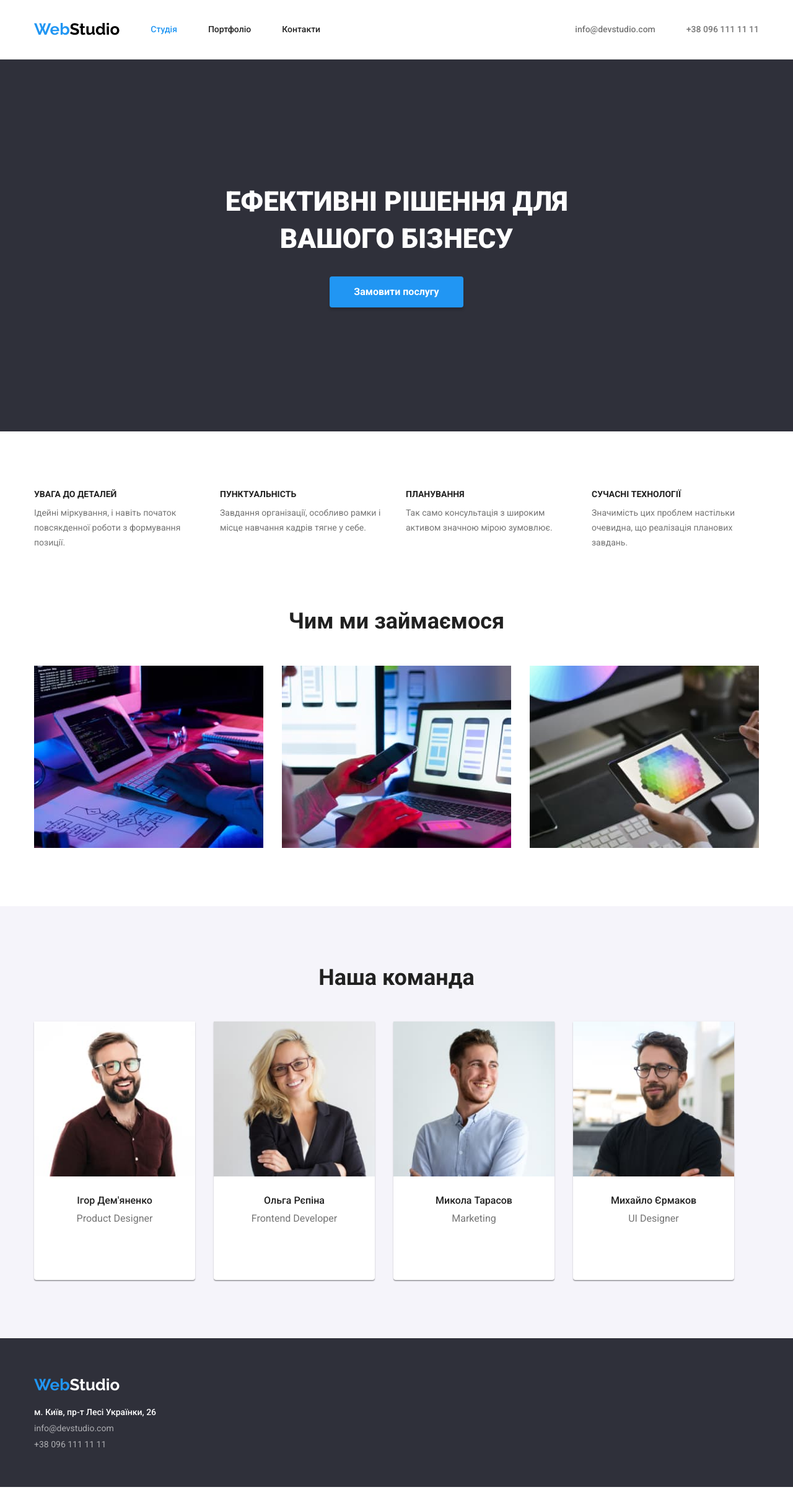
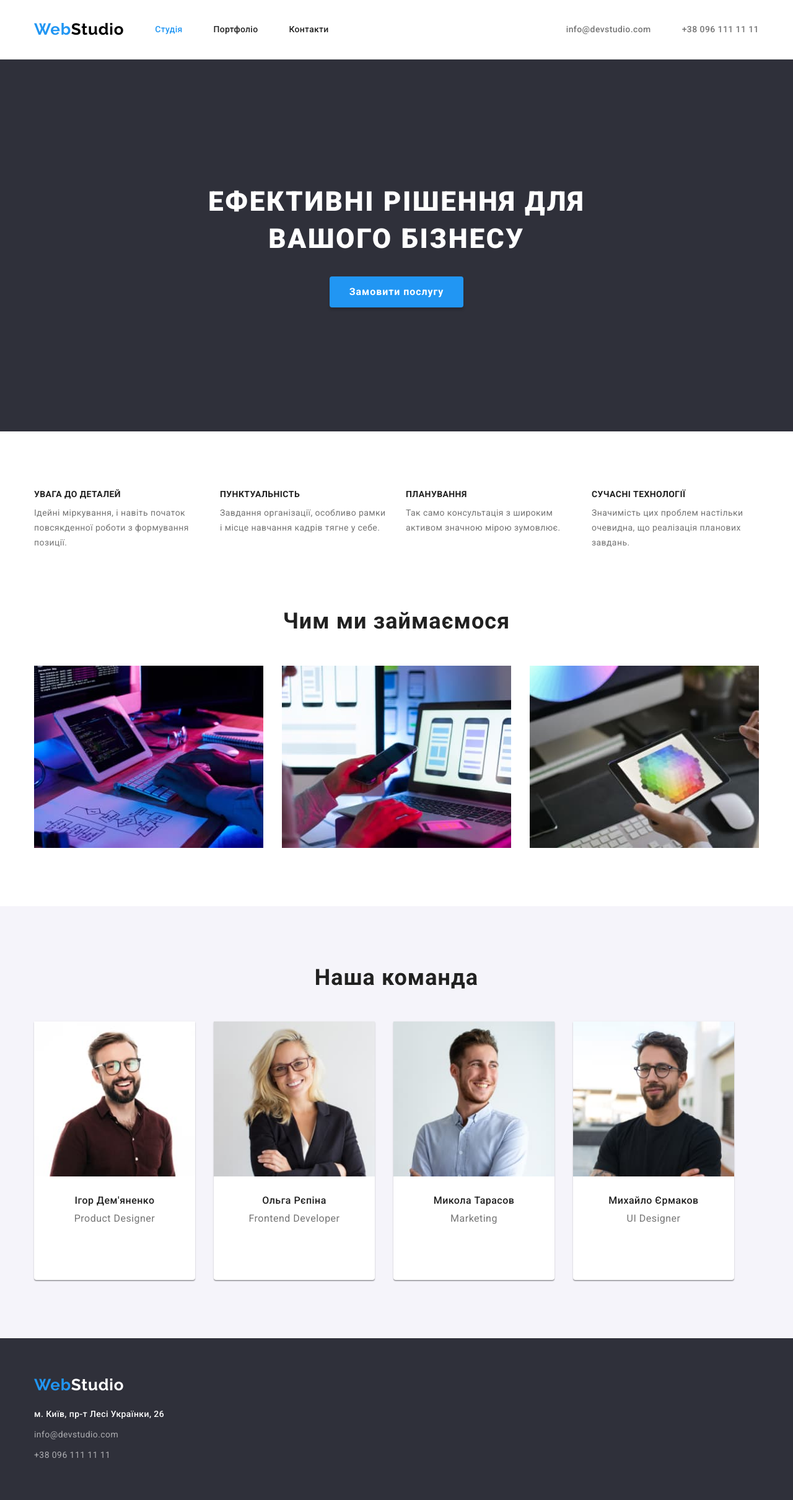
Before and after one commit to Zhyvun/goit-markup-hw-03, a plain HTML site: page index.html in a window 1280 px wide. Shown: the whole page at 62% size. Before the commit the page ends 2399 px from the top, so only its background shows below. Drawn offline with nearby package versions, Linux system fonts and the light colour scheme.

Commit message:
HW-03 Fix bug

```diff
--- a/css/styles.css
+++ b/css/styles.css
@@ -94,6 +94,7 @@ body {
   font-family: 'Raleway', sans-serif;
   font-size: 26px;
   line-height: 1.19;
+  letter-spacing: 0.03em;
 }
 
 .logo > span {
@@ -105,6 +106,7 @@ body {
   text-decoration: none;
   font-weight: 500;
   line-height: 1.14;
+  letter-spacing: 0.02em;
 }
 
 .current {
@@ -160,7 +162,8 @@ a.decoration-more {
   font-style: normal;
   color: var(--color-minor);
   font-weight: 500;
-  line-height: 1.14;
+  line-height: 1.71;
+  letter-spacing: 0.03em;
 }
 
 a.decoration-more {
@@ -208,6 +211,7 @@ a.decoration-more:focus {
   font-weight: 900;
   font-size: 44px;
   line-height: 1.36;
+  letter-spacing: 0.06em;
 }
 
 /* Button */
@@ -224,6 +228,7 @@ a.decoration-more:focus {
   font-size: 16px;
   font-weight: 700;
   line-height: 1.88;
+  letter-spacing: 0.06em;
   color: var(--color-bacground-basic);
   background-color: var(--color-current);
   box-shadow: 0px 4px 4px rgba(0, 0, 0, 0.15);
@@ -251,10 +256,12 @@ a.decoration-more:focus {
   font-weight: 700;
   font-size: 14px;
   line-height: 1.14;
+  letter-spacing: 0.03em;
 }
 .promo-text {
   font-weight: 400;
   line-height: 1.71;
+  letter-spacing: 0.03em;
 }
 .heading-list {
   display: flex;
@@ -269,6 +276,7 @@ a.decoration-more:focus {
   font-size: 36px;
   font-weight: 700;
   line-height: 1.17;
+  letter-spacing: 0.03em;
   text-align: center;
 }
 
@@ -299,6 +307,7 @@ a.decoration-more:focus {
   font-weight: 500;
   font-size: 16px;
   line-height: 1.17;
+  letter-spacing: 0.03em;
   text-align: center;
 }
 
@@ -307,6 +316,7 @@ a.decoration-more:focus {
   font-weight: 400;
   font-size: 16px;
   line-height: 1.17;
+  letter-spacing: 0.03em;
   text-align: center;
 }
 
@@ -323,6 +333,8 @@ a.decoration-more:focus {
   cursor: pointer;
   font-family: inherit;
   font-size: 16px;
+  line-height: 1.62;
+  letter-spacing: 0.03em;
   font-weight: 500;
   background-color: var(--color-bacground-body);
   border: 1px solid var(--color-bacground-basic);
@@ -368,6 +380,7 @@ a.decoration-more:focus {
   font-weight: 700;
   font-size: 18px;
   line-height: 2;
+  letter-spacing: 0.06em;
   margin-bottom: 4px;
 }
 
@@ -376,6 +389,7 @@ a.decoration-more:focus {
   font-weight: 400;
   font-size: 16px;
   line-height: 1.88;
+  letter-spacing: 0.03em;
 }
 /*Не знаю чи потрібно чи ні, у макеті при наводженні є підкреслювання*/
 
```
